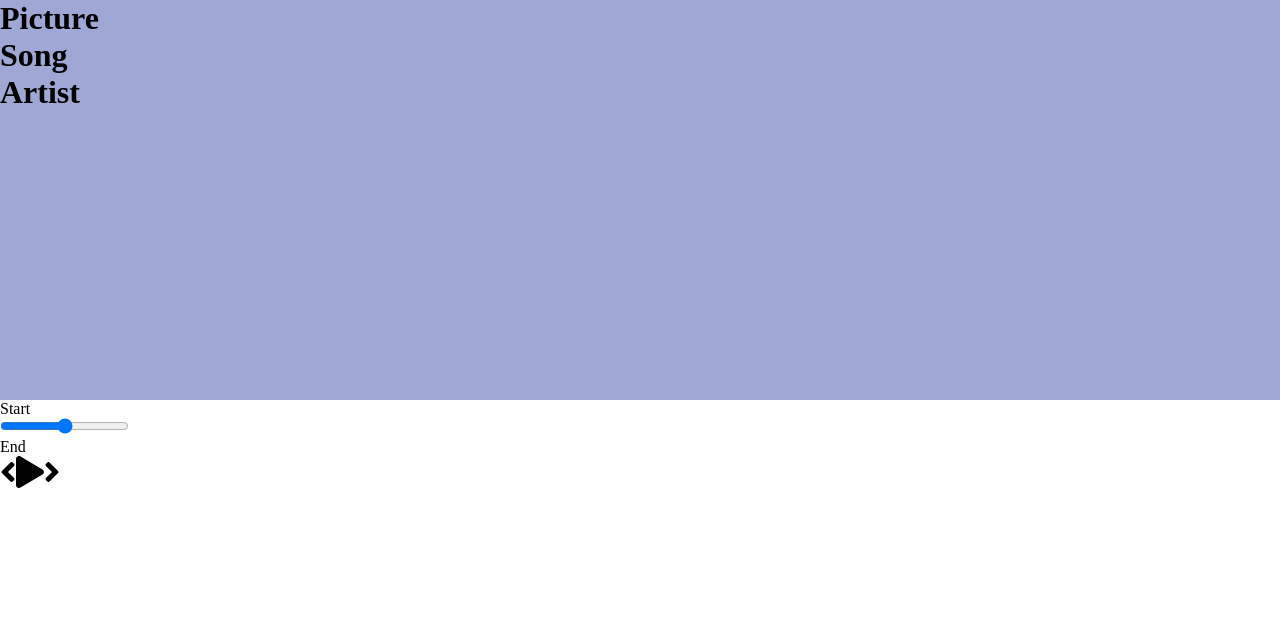
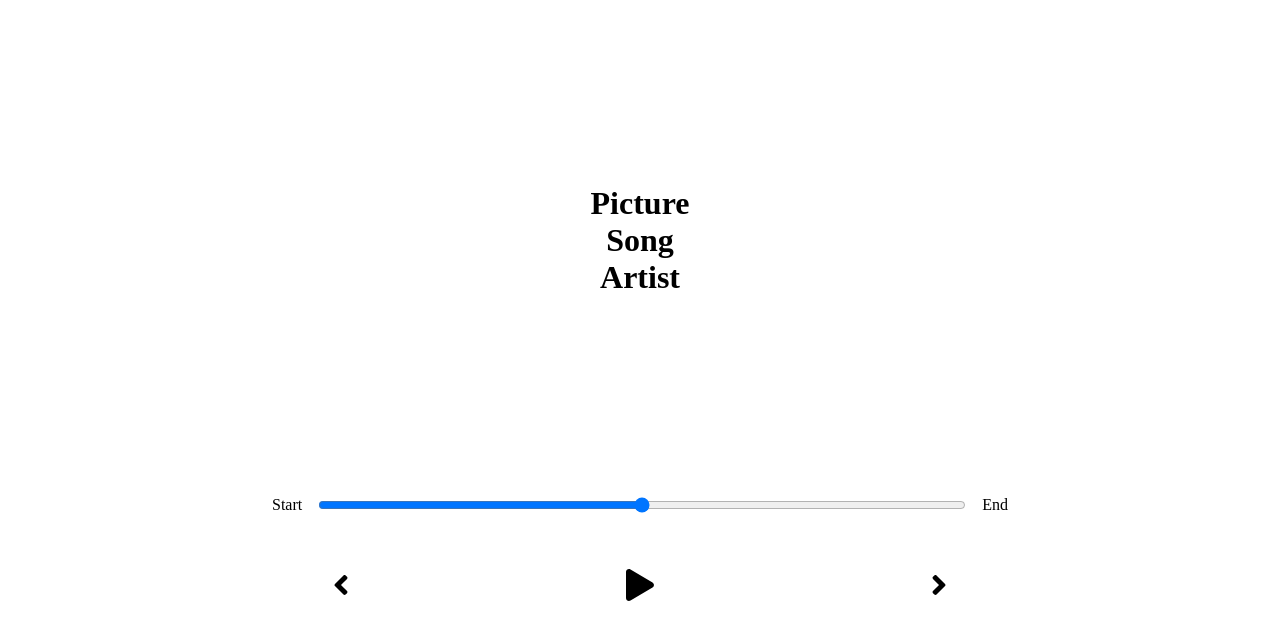
Before and after one commit to bishwaskharel/react-player, a React (Create React App) app: page / in a window 1280 px wide. Shown: the top 640 px of the page. Built offline with nearby package versions, Linux system fonts and the light colour scheme.

Commit message:
Player UI set

```diff
--- a/package.json
+++ b/package.json
@@ -13,6 +13,7 @@
     "react": "^17.0.2",
     "react-dom": "^17.0.2",
     "react-scripts": "4.0.3",
+    "uuid": "^8.3.2",
     "web-vitals": "^1.1.2"
   },
   "scripts": {
--- a/src/App.js
+++ b/src/App.js
@@ -1,11 +1,13 @@
 import React from "react";
 // Adding Styles
-
 import "./styles/app.scss";
 
 // Adding Compoments
 import Player from "./components/Player";
 import Song from "./components/Song";
+
+// Import Util
+import data from "./util"
 
 function App() {
   return (
--- a/src/styles/_player.scss
+++ b/src/styles/_player.scss
@@ -0,0 +1,31 @@
+.player {
+  height: 20vh;
+  display: flex;
+  flex-direction: column;
+  width: 60%;
+  margin: auto;
+}
+
+.time-control {
+  display: flex;
+
+  input {
+    width: 100%;
+    padding: 1rem 2rem;
+  }
+
+  p {
+    padding: 1rem;
+  }
+}
+
+.play-control {
+  display: flex;
+  justify-content: space-between;
+  align-items: center;
+  width: 80%;
+  margin: auto;
+  .play {
+    cursor: pointer;
+  }
+}
--- a/src/styles/_song.scss
+++ b/src/styles/_song.scss
@@ -1,6 +1,8 @@
 .song-container {
-  min-height: 50vh;
-  background: rgb(159, 167, 212);
+  min-height: 60vh;
+
   display: flex;
   flex-direction: column;
+  justify-content: center;
+  align-items: center;
 }
--- /dev/null
+++ b/src/util.js
@@ -0,0 +1,68 @@
+import { v4 as uuidv4 } from "uuid";
+
+const chillHop = () => {
+  return [
+    {
+      name: "Higher",
+      cover:
+        "https://chillhop.com/wp-content/uploads/2021/05/2473c60e471fe9b40e246bf7711c87d3d6ea69a7-300x300.jpg",
+      artist: "Misha, Jussi Halme",
+      audio: "https://mp3.chillhop.com/serve.php/?mp3=15088",
+      color: ["#2E385B", "#EB7476"],
+      id: uuidv4(),
+      active: true,
+    },
+    {
+      name: "Lower",
+      cover:
+        "https://chillhop.com/wp-content/uploads/2021/05/2473c60e471fe9b40e246bf7711c87d3d6ea69a7-300x300.jpg",
+      artist: "Heppa, Movilake",
+      audio: "https://mp3.chillhop.com/serve.php/?mp3=12091",
+      color: ["#1E385B", "#E87476"],
+      id: uuidv4(),
+      active: false,
+    },
+    {
+      name: "Higher",
+      cover:
+        "https://chillhop.com/wp-content/uploads/2021/05/2473c60e471fe9b40e246bf7711c87d3d6ea69a7-300x300.jpg",
+      artist: "Misha, Jussi Halme",
+      audio: "https://mp3.chillhop.com/serve.php/?mp3=15088",
+      color: ["#2E385B", "#EB7476"],
+      id: uuidv4(),
+      active: false,
+    },
+    {
+      name: "Lower",
+      cover:
+        "https://chillhop.com/wp-content/uploads/2021/05/2473c60e471fe9b40e246bf7711c87d3d6ea69a7-300x300.jpg",
+      artist: "Heppa, Movilake",
+      audio: "https://mp3.chillhop.com/serve.php/?mp3=12091",
+      color: ["#1E385B", "#E87476"],
+      id: uuidv4(),
+      active: false,
+    },
+    {
+      name: "Higher",
+      cover:
+        "https://chillhop.com/wp-content/uploads/2021/05/2473c60e471fe9b40e246bf7711c87d3d6ea69a7-300x300.jpg",
+      artist: "Misha, Jussi Halme",
+      audio: "https://mp3.chillhop.com/serve.php/?mp3=15088",
+      color: ["#2E385B", "#EB7476"],
+      id: uuidv4(),
+      active: false,
+    },
+    {
+      name: "Lower",
+      cover:
+        "https://chillhop.com/wp-content/uploads/2021/05/2473c60e471fe9b40e246bf7711c87d3d6ea69a7-300x300.jpg",
+      artist: "Heppa, Movilake",
+      audio: "https://mp3.chillhop.com/serve.php/?mp3=12091",
+      color: ["#1E385B", "#E87476"],
+      id: uuidv4(),
+      active: false,
+    },
+  ];
+};
+
+export default chillHop;
```
Also changed, not shown: 1 other file (tests, documents, lock files or other folders).
